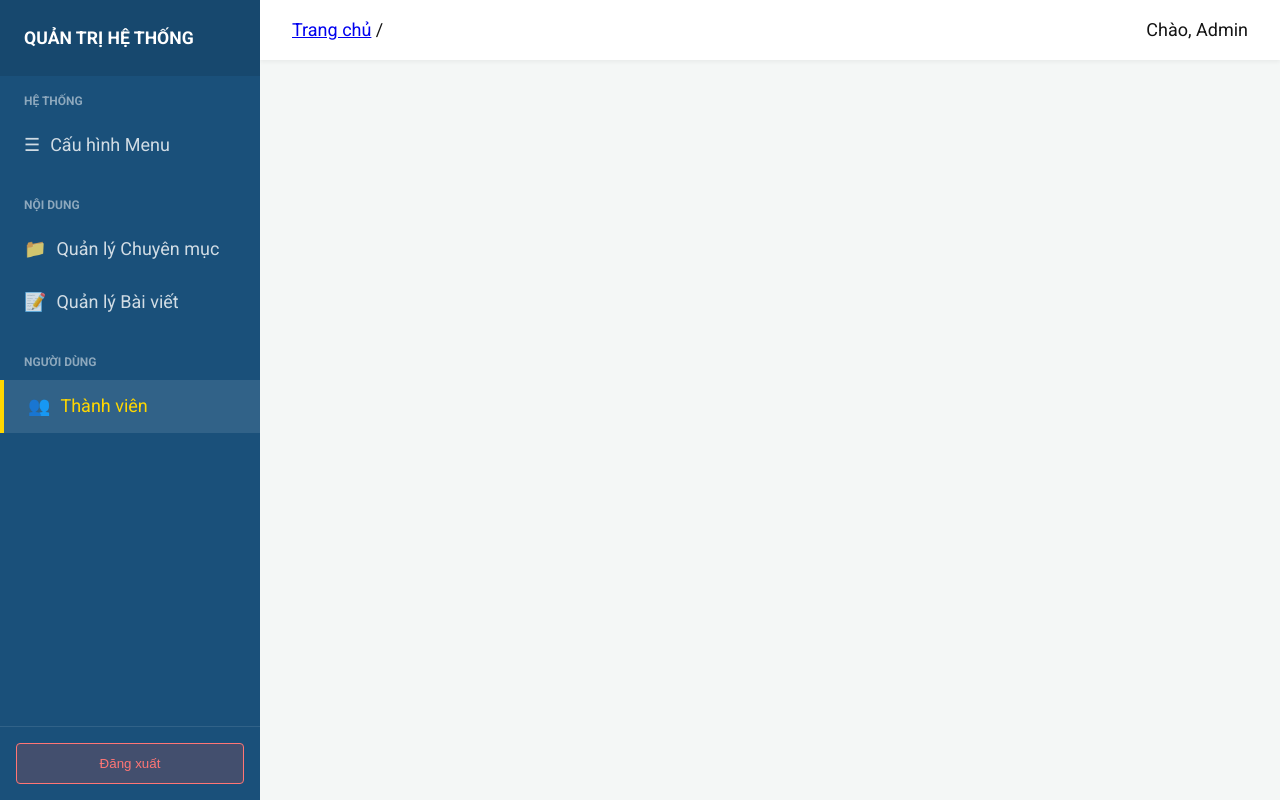
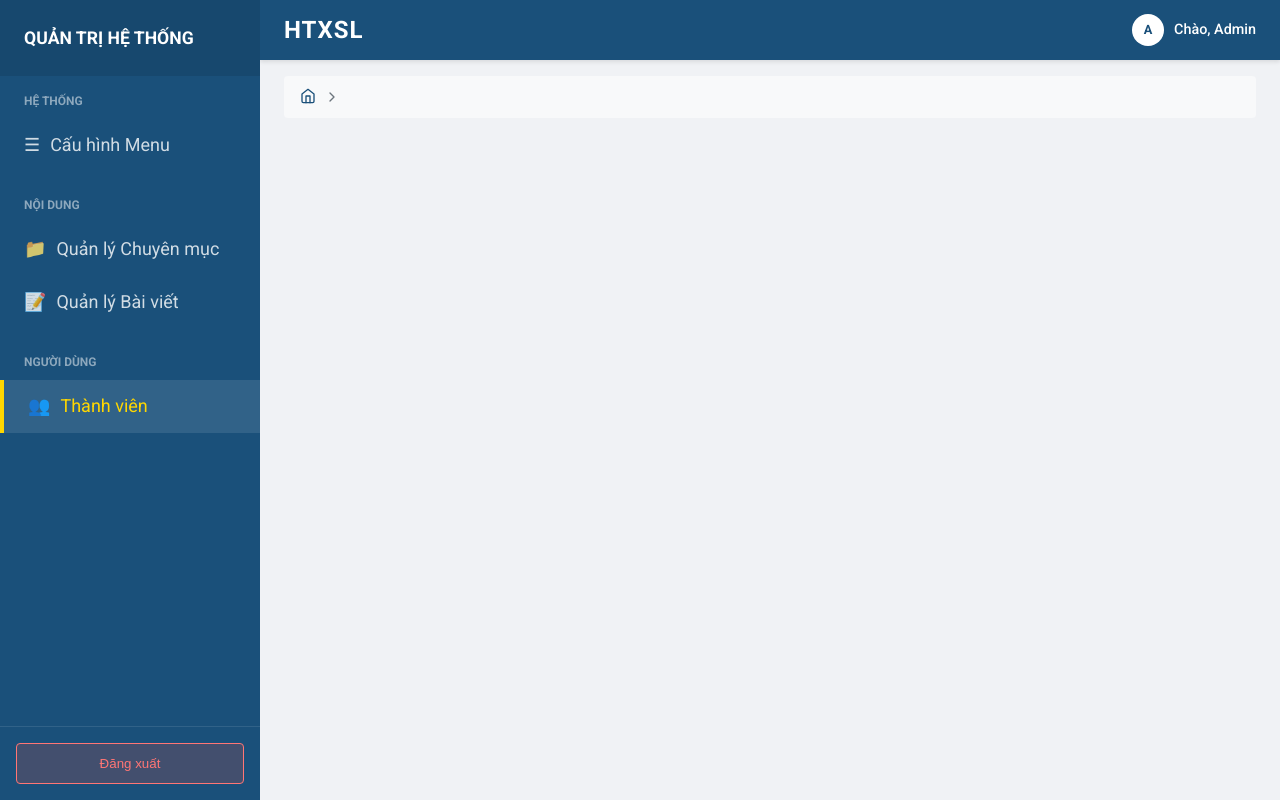
Before and after one commit to vonhuhieu/forum_demo, a Vue app in the folder frontend/: page /admin in a window 1280 px wide. Built offline with nearby package versions, Linux system fonts and the light colour scheme; sample sign-in values are in the browser's storage.

Commit message:
update UI admin

```diff
--- /dev/null
+++ b/frontend/src/apps/Admin/components/AdminHeader.vue
@@ -0,0 +1,70 @@
+<template>
+  <header class="admin-header">
+    <div class="header-left">
+      <div class="logo" @click="$router.push({ name: 'Home' })">HTXSL</div>
+    </div>
+    <div class="header-right">
+      <div class="user-info">
+        <span class="user-avatar">A</span>
+        <span class="user-name">Chào, Admin</span>
+      </div>
+    </div>
+  </header>
+</template>
+
+<script>
+export default {
+  name: 'AdminHeader'
+}
+</script>
+
+<style scoped>
+.admin-header {
+  height: 60px;
+  background-color: #1a507a;
+  display: flex;
+  align-items: center;
+  justify-content: space-between;
+  padding: 0 1.5rem;
+  color: white;
+  box-shadow: 0 2px 4px rgba(0,0,0,0.1);
+}
+
+.logo {
+  font-size: 1.5rem;
+  font-weight: 700;
+  letter-spacing: 1px;
+  cursor: pointer;
+  color: white;
+}
+
+.header-right {
+  display: flex;
+  align-items: center;
+}
+
+.user-info {
+  display: flex;
+  align-items: center;
+  gap: 10px;
+}
+
+.user-avatar {
+  width: 32px;
+  height: 32px;
+  background: white;
+  color: #1a507a;
+  border-radius: 50%;
+  display: flex;
+  align-items: center;
+  justify-content: center;
+  font-size: 0.8rem;
+  font-weight: bold;
+}
+
+.user-name {
+  font-size: 0.9rem;
+  color: white;
+  font-weight: 500;
+}
+</style>
--- a/frontend/src/apps/Admin/views/AdminLayout.vue
+++ b/frontend/src/apps/Admin/views/AdminLayout.vue
@@ -39,15 +39,11 @@
 
     <!-- Main Content -->
     <div class="admin-main">
-      <header class="admin-header">
-        <div class="breadcrumb">
-          <router-link :to="{ name: 'Home' }">Trang chủ</router-link> /
-          <span>{{ $route.name }}</span>
-        </div>
-        <div class="user-info">
-          <span>Chào, Admin</span>
-        </div>
-      </header>
+      <AdminHeader />
+
+      <div class="admin-breadcrumb-container">
+        <Breadcrumb :items="breadcrumbItems" />
+      </div>
 
       <div class="admin-content-wrapper">
         <router-view />
@@ -57,8 +53,39 @@
 </template>
 
 <script>
+import Breadcrumb from '@/shared/components/Breadcrumb.vue'
+import AdminHeader from '@/apps/Admin/components/AdminHeader.vue'
+
 export default {
   name: 'AdminLayout',
+  components: {
+    Breadcrumb,
+    AdminHeader
+  },
+  computed: {
+    breadcrumbItems() {
+      const mapping = {
+        'AdminMenu': 'Cấu hình Menu',
+        'AdminCategory': 'Quản lý Chuyên mục',
+        'AdminThreads': 'Quản lý Bài viết',
+        'AdminThreadCreate': 'Thêm bài viết mới',
+        'AdminThreadEdit': 'Cập nhật bài viết',
+        'AdminThreadView': 'Chi tiết bài viết'
+      }
+
+      const items = []
+      const currentRouteName = this.$route.name
+
+      if (mapping[currentRouteName]) {
+        items.push({ title: 'Quản trị', to: { path: '/admin/menu' } })
+        items.push({ title: mapping[currentRouteName] })
+      } else {
+        items.push({ title: currentRouteName })
+      }
+
+      return items
+    }
+  },
   methods: {
     handleLogout() {
       localStorage.removeItem('token')
@@ -81,7 +108,9 @@ export default {
 .nav-item:hover, .nav-item.router-link-active { background-color: rgba(255,255,255,0.1); color: #ffd700; border-left: 4px solid #ffd700; }
 .sidebar-footer { padding: 1rem; border-top: 1px solid rgba(255,255,255,0.1); }
 .btn-logout { width: 100%; padding: 0.75rem; background: rgba(231, 76, 60, 0.2); color: #ff7675; border: 1px solid #ff7675; border-radius: 4px; cursor: pointer; }
-.admin-main { flex: 1; display: flex; flex-direction: column; overflow: hidden; }
-.admin-header { height: 60px; background: white; display: flex; align-items: center; justify-content: space-between; padding: 0 2rem; box-shadow: 0 2px 4px rgba(0,0,0,0.05); }
-.admin-content-wrapper { flex: 1; padding: 2rem; overflow-y: auto; }
+.admin-main { flex: 1; display: flex; flex-direction: column; overflow: hidden; background-color: #f0f2f5; }
+.admin-breadcrumb-container {
+  padding: 1rem 1.5rem 0 1.5rem;
+}
+.admin-content-wrapper { flex: 1; padding: 1.5rem; overflow-y: auto; }
 </style>
```
